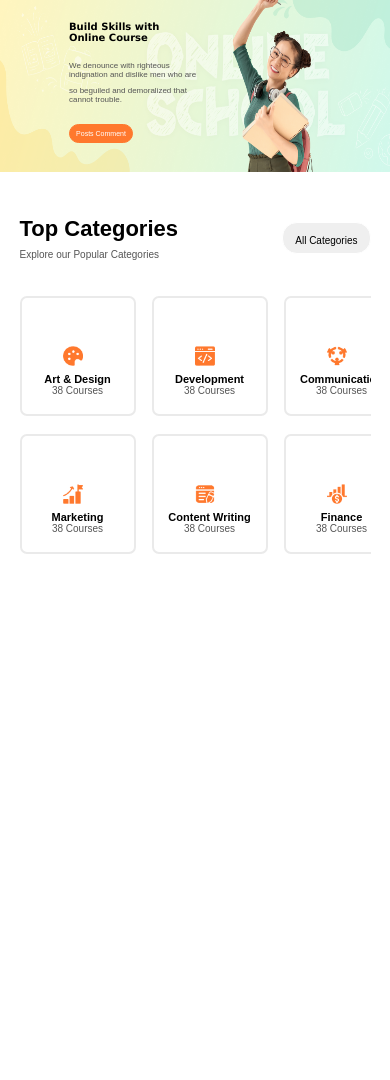
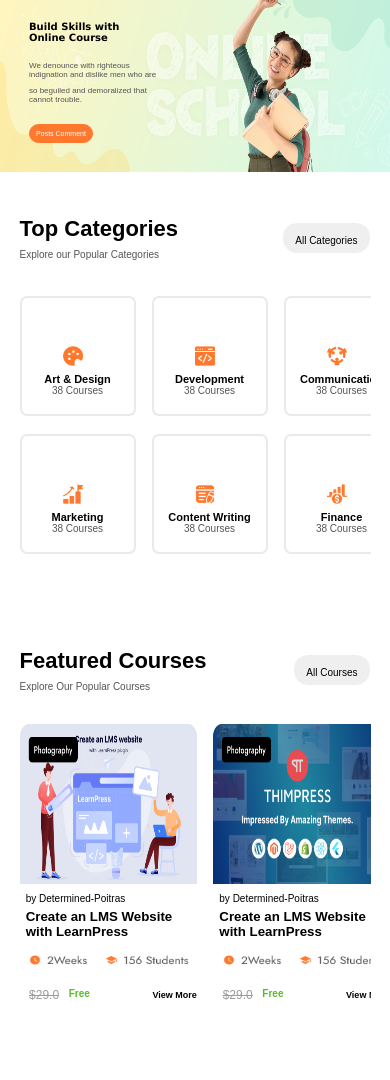
Before and after one commit to Elilaw179/edu_test, a plain HTML site: page index.html in a window 390 px wide. Shown: the part 54-1134 px from the top of the page. Before the commit the page ends 844 px from the top, so only its background shows below. Drawn offline with Linux system fonts and the light colour scheme.

Commit message:
Add files via upload
added files

```diff
--- a/index.css
+++ b/index.css
@@ -58,11 +58,11 @@ img {
   top: 0;
   right: -110%;
   height: 100vh;
-  width: 210px;
+  width: 230px;
   background-color: white;
   flex-direction: column;
   z-index: 1000;
-  transition: right 1s ease;
+  transition: right 0.5s ease;
   box-shadow: 0 2px 10px rgba(0, 0, 0, 0.2);
 }
 
@@ -77,9 +77,13 @@ img {
   width: 20px;
   background-color: white;
   border: none;
-  margin-left: 1rem;
+  margin-left: 13rem;
   margin-top: 0.5rem;
   color: gray;
+}
+
+#x:hover{
+  background-color: #F5F5F5;
 }
 
 .nav-column a {
@@ -99,7 +103,7 @@ img {
   color: #000000;
 }
 
-.m-hero{
+.m-hero {
   width: 100%;
 }
 .hero-txt h1 {
@@ -113,7 +117,6 @@ img {
   width: 25%;
   bottom: 55%;
   left: 10%;
-
 }
 
 .hero-txt p {
@@ -135,16 +138,16 @@ img {
   cursor: pointer;
 }
 
-.top-container {
-
+.top-container,
+.feature-container {
   width: 60.5rem;
   margin: auto;
   height: 25rem;
   margin-top: 2rem;
-
 }
 
-.top-heading {
+.top-heading,
+.feature-heading {
   display: flex;
   justify-content: space-between;
   align-items: center;
@@ -152,26 +155,29 @@ img {
   margin: auto;
 }
 
-.heading-div h4 {
+.heading-div h4,
+.feat-txt h4 {
   font-size: 22px;
   color: #000000;
 }
 
-.heading-div p {
+.heading-div p,
+.feat-txt p {
   font-size: 10px;
   margin-top: 7px;
   color: #555555;
 }
-.h-btn {
+.h-btn,
+.feat-btn {
   border-radius: 15px;
 }
-.h-btn button {
+.h-btn button,
+.feat-btn button {
   font-size: 10px;
   border-radius: 15px;
   height: 2rem;
   padding: 12px;
   border: 1px solid white;
-
 }
 
 .top-card-container {
@@ -181,8 +187,15 @@ img {
   justify-content: space-between;
 }
 
+.card:hover {
+  background-color: #fdfdfd;
+}
+.card-txt h5:hover {
+  color: #ff782d;
+}
+
 .card {
-  border: 2px solid #EAEAEA;
+  border: 2px solid #eaeaea;
   width: 11rem;
   height: 9rem;
   border-radius: 7px;
@@ -220,159 +233,90 @@ img {
   text-align: center;
 }
 
-
-
-
-@media (max-width: 500px) {
-  nav,
-  .reg,
-  .slash {
-    display: none;
-  }
+.feature-container {
+  height: 27rem;
+}
+.feature-card-container {
+  margin-top: 2rem;
+  width: 100%;
+  height: 21rem;
+  display: flex;
+  justify-content: space-between;
 }
 
-@media (max-width: 360px) {
-
-
-  .top-card-container {
-    overflow-x: auto;
-    scroll-behavior: smooth;
-    gap: 2rem;
-  }
-  .heading-div h4 {
-    font-size: 15px;
-  }
-  .heading-div p {
-    font-size: 10px;
-  }
-  .h-btn button {
-    font-size: 7px;
-    font-weight: bold;
-  }
-  .top-heading {
-    width: 100%;
-  }
-  .top-container {
-    width: 90%;
-  }
+.ft-card {
+  height: 19rem;
+  width: 17rem;
+  border-radius: 10px;
+}
+.ft-card:hover,
+.ft-card:focus {
+  border: 1px solid #eaeaea;
+  box-shadow: 0px 4px 10px 0px;
 }
 
-@media (min-width: 360px) {
-  .top-card-container {
-    overflow-x: auto;
-    scroll-behavior: smooth;
-    width: 100%;
-    gap: 1rem;
-  }
-  .top-heading {
-    width: 100%;
-  }
-  .top-container {
-    width: 90%;
-  }
-}
-@media (min-width: 1280px) {
-  .top-card-container {
-    overflow-x: auto;
-    scroll-behavior: smooth;
-    width: 100%;
-    gap: 1rem;
-  }
-  .top-container {
-    width: 50%;
-  }
+.ft-card img {
+  width: 100%;
+  height: 10rem;
 }
 
-@media (max-width: 540px) {
-  nav {
-    display: none;
-  }
+.ft-card-txt {
+  margin-top: 5px;
 
-
-  .list-icon {
-    display: contents;
-  }
-
-  .hero-txt {
-    width: 7rem;
-    margin-top: -9rem;
-    padding: 5px;
-    position: unset;
-  }
-
-  .hero-txt-btn {
-    padding: 5px;
-    width: 4rem;
-    border-radius: 25px;
-    border: 1px solid #ff782d;
-    font-size: 7px;
-  }
-
-  .hero-txt h1 {
-    font-size: 10px;
-  }
-  .hero-txt p {
-    font-size: 8px;
-  }
-
-  .card {
-    width: 12rem;
-    height: 7.5rem;
-  }
+  width: 93%;
+  margin: auto;
 }
 
-@media (max-width: 768px) {
-  nav a,
-  .search-container a {
-    font-size: 7.5px;
-  }
+.ft-card-txt p {
+  font-size: 10px;
+  margin-top: 5px;
+}
 
-  .search-container {
-    width: 7.5rem;
-    display: flex;
-    justify-content: space-around;
-  }
-  .search-container img {
-    width: 20px;
-    height: 20px;
-  }
+.ft-card-txt h5 {
+  margin-top: 5px;
+}
 
-  .hero-txt {
-    width: 9rem;
-    margin-top: -10rem;
-    padding: 5px;
-    position: unset;
-    margin-left: 4rem;
-  }
+.ft-card-txt h5:hover,
+.ft-card-txt h5:focus {
+  color: #ff782d;
+}
 
+.ft-date {
+  margin-top: 0.8rem;
+  width: 10.5rem;
+  margin-left: 0.6rem;
+}
+.ft-date img {
+  width: 10rem;
+  height: 1rem;
+}
+.amount {
+  display: flex;
+  justify-content: space-between;
+  margin-top: 1rem;
+  align-items: center;
+  width: 95%;
+  margin-left: 0.6rem;
+}
 
+.amount b {
+  color: #55be24;
+  font-size: 10px;
+}
 
+.amount div s {
+  font-size: 12px;
+  color: #9d9d9d;
 }
-@media (max-width: 2800px) {
-  .hero img {
-    height: 11rem;
-
-  }
-
-  .hero-txt {
-    width: 9rem;
-    margin-top: -10rem;
-    padding: 5px;
-    position: unset;
-  }
-
-  .hero-txt-btn {
-    padding: 5px;
-    width: 4rem;
-    border-radius: 25px;
-    border: 1px solid #ff782d;
-    font-size: 7px;
-  }
-
-  .hero-txt h1 {
-    font-size: 10px;
-  }
-  .hero-txt p {
-    font-size: 8px;
-  }
+.amount div {
+  width: 3.8rem;
+  display: flex;
+  justify-content: space-between;
 }
+.amount button {
+  background-color: white;
+  border-radius: 10px;
+  border: 1px solid white;
+  font-size: 9px;
+  font-weight: bold;
+}
--- a/index.html
+++ b/index.html
@@ -5,6 +5,7 @@
     <meta name="viewport" content="width=device-width, initial-scale=1.0" />
     <title>Home Page</title>
     <link rel="stylesheet" href="index.css" />
+    <link rel="stylesheet" href="media.css" />
     <script
       src="https://kit.fontawesome.com/01cf331ba9.js"
       crossorigin="anonymous"
@@ -71,7 +72,8 @@
           <div class="h-btn">
             <button>All Categories</button>
           </div>
-        </div> <br><br>
+        </div>
+        <br /><br />
 
         <div class="top-card-container">
           <div class="card">
@@ -170,6 +172,25 @@
           </div>
         </div>
       </div>
+
+      <div class="feature-container">
+        <div class="feature-heading">
+          <div class="feat-txt">
+            <h4>Featured Courses</h4>
+            <p>Explore Our Popular Courses</p>
+          </div>
+          <div class="feat-btn">
+            <button>All Courses</button>
+          </div>
+        </div>
+
+
+        <div class="feature-card-container" id ="card-container">
+
+        </div>
+
+
+      </div>
     </div>
   </body>
   <script src="index.js"></script>
--- a/index.js
+++ b/index.js
@@ -4,11 +4,90 @@ let navColumn = document.getElementById("navColumn");
 
 list.addEventListener("click", () => {
   navColumn.classList.add("active");
-
 });
 
 x.addEventListener("click", () => {
   navColumn.classList.remove("active");
+});
 
+function createCard({ imgSrc, author, title, metaImg, oldPrice, newPrice }) {
+  return `
+        <div class="ft-card">
+          <div class="ft-card-img">
+            <img src="${imgSrc}" alt="img" />
+          </div>
+          <div class="ft-card-txt">
+            <p>by ${author}</p>
+            <h5>${title}</h5>
+          </div>
+          <div class="ft-date">
+            <img src="${metaImg}" alt="Meta image" />
+          </div>
+          <div class="amount">
+            <div>
+              <s>$${oldPrice}</s>
+              <b>${newPrice}</b>
+            </div>
+            <button>View More</button>
+          </div>
+        </div>
 
+       `;
+}
+
+const cardsData = [
+  {
+    imgSrc: "Image (1).png",
+    author: "Determined-Poitras",
+    title: "Create an LMS Website with LearnPress",
+    metaImg: "Meta.png",
+    oldPrice: "29.0",
+    newPrice: "Free",
+  },
+  {
+    imgSrc: "Image (2).png",
+    author: "Determined-Poitras",
+    title: "Create an LMS Website with LearnPress",
+    metaImg: "Meta.png",
+    oldPrice: "29.0",
+    newPrice: "Free",
+  },
+  {
+    imgSrc: "Image (3).png",
+    author: "Determined-Poitras",
+    title: "Create an LMS Website with LearnPress",
+    metaImg: "Meta.png",
+    oldPrice: "29.0",
+    newPrice: "Free",
+  },
+  {
+    imgSrc: "Image (4).png",
+    author: "Determined-Poitras",
+    title: "Create an LMS Website with LearnPress",
+    metaImg: "Meta.png",
+    oldPrice: "29.0",
+    newPrice: "Free",
+  },
+  {
+    imgSrc: "Image (5).png",
+    author: "Determined-Poitras",
+    title: "Create an LMS Website with LearnPress",
+    metaImg: "Meta.png",
+    oldPrice: "29.0",
+    newPrice: "Free",
+  },
+  {
+    imgSrc: "Image (6).png",
+    author: "Determined-Poitras",
+    title: "Create an LMS Website with LearnPress",
+    metaImg: "Meta.png",
+    oldPrice: "29.0",
+    newPrice: "Free",
+  },
+];
+
+const cardContainer = document.getElementById("card-container");
+
+cardsData.forEach((cardData) => {
+  cardContainer.innerHTML += createCard(cardData);
 });
--- /dev/null
+++ b/media.css
@@ -0,0 +1,163 @@
+@media (max-width: 500px) {
+  nav,
+  .reg,
+  .slash {
+    display: none;
+  }
+}
+
+@media (max-width: 360px) {
+  .top-card-container,
+  .feature-card-container {
+    overflow-x: auto;
+    scroll-behavior: smooth;
+    gap: 2rem;
+  }
+
+  .heading-div h4,
+  .feat-txt h4 {
+    font-size: 15px;
+  }
+  .heading-div p,
+  .feat-txt p {
+    font-size: 10px;
+  }
+  .h-btn button,
+  .feat-btn button {
+    font-size: 7px;
+    font-weight: bold;
+  }
+  .top-heading,
+  .feature-heading {
+    width: 100%;
+  }
+  .top-container,
+  .feature-container {
+    width: 90%;
+  }
+  .ft-card {
+    width: 20rem;
+  }
+}
+
+@media (min-width: 360px) {
+  .top-card-container,
+  .feature-card-container {
+    overflow-x: auto;
+    scroll-behavior: smooth;
+    width: 100%;
+    gap: 1rem;
+  }
+
+  .top-heading,
+  .feature-heading {
+    width: 100%;
+  }
+  .top-container,
+  .feature-container {
+    width: 90%;
+  }
+}
+@media (min-width: 1280px) {
+  .top-card-container,.feature-card-container {
+    overflow-x: auto;
+    scroll-behavior: smooth;
+    width: 100%;
+    gap: 1rem;
+  }
+  .top-container,
+  .feature-container {
+    width: 50%;
+  }
+}
+
+@media (max-width: 540px) {
+  nav {
+    display: none;
+  }
+
+  .list-icon {
+    display: contents;
+  }
+
+  .hero-txt {
+    width: 7rem;
+    margin-top: -9rem;
+    padding: 5px;
+    position: unset;
+  }
+
+  .hero-txt-btn {
+    padding: 5px;
+    width: 4rem;
+    border-radius: 25px;
+    border: 1px solid #ff782d;
+    font-size: 7px;
+  }
+
+  .hero-txt h1 {
+    font-size: 10px;
+  }
+  .hero-txt p {
+    font-size: 8px;
+  }
+
+  .card {
+    width: 12rem;
+    height: 7.5rem;
+  }
+}
+
+@media (max-width: 768px) {
+  nav a,
+  .search-container a {
+    font-size: 10px;
+    font-weight: bold;
+  }
+
+  .search-container {
+    width: 7.5rem;
+    display: flex;
+    justify-content: space-around;
+  }
+  .search-container img {
+    width: 20px;
+    height: 20px;
+  }
+
+  .hero-txt {
+    width: 9rem;
+    margin-top: -10rem;
+    padding: 5px;
+    position: unset;
+    margin-left: 1.5rem;
+  }
+}
+@media (max-width: 2800px) {
+  .hero img {
+    height: 11rem;
+  }
+
+  .hero-txt {
+    width: 9rem;
+    margin-top: -10rem;
+    padding: 5px;
+    position: unset;
+  }
+
+  .hero-txt-btn {
+    padding: 5px;
+    width: 4rem;
+    border-radius: 25px;
+    border: 1px solid #ff782d;
+    font-size: 7px;
+  }
+
+  .hero-txt h1 {
+    font-size: 10px;
+  }
+  .hero-txt p {
+    font-size: 8px;
+  }
+
+}
```
Also changed, not shown: Image (1).png (added), Image (2).png (added), Image (3).png (added), Image (4).png (added), Image (5).png (added), Image (6).png (added), Meta.png (added).
